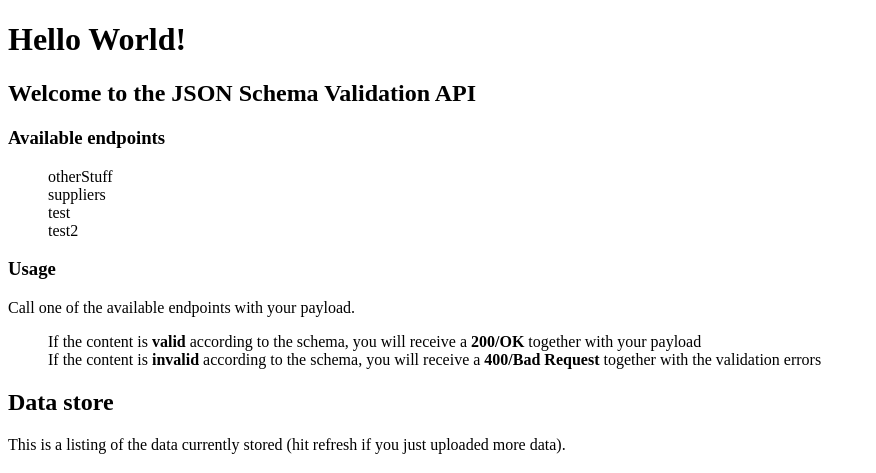
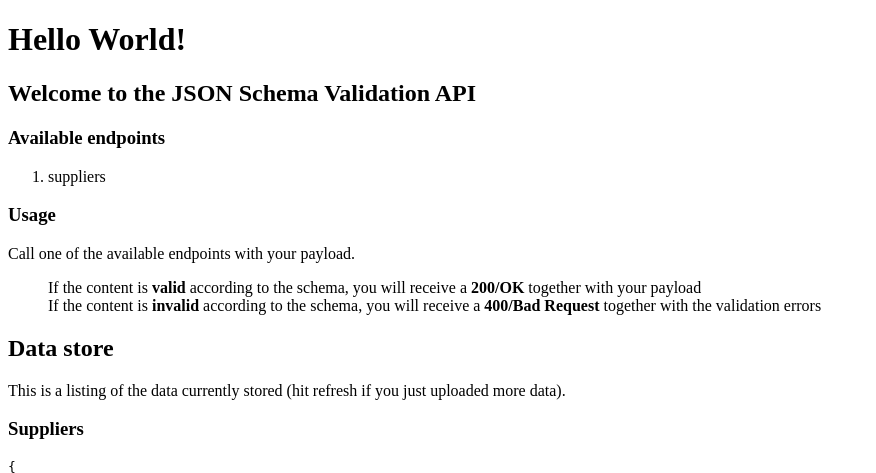
Before and after one commit to Antra/json-validate-api, a Flask app: page / in a window 1280 px wide; the page is wider, and only the part inside the window is pictured. Shown: the top 473 px of that part, without its empty margins (0-876 px from the left). Run offline with Flask 2, Linux system fonts and the light colour scheme.

Commit message:
Fixed endpoint list and html visualisation

```diff
--- a/app.py
+++ b/app.py
@@ -12,7 +12,7 @@ with open('data/suppliers.json', 'r') as f:
 
 
 # Load the schemas - and make a list of them for the html page
-schemaList = ['suppliers', 'test', 'test2', 'otherStuff']
+schemaList = ['suppliers']
 with open('schema/supplier.json', 'r') as f:
     supplierSchema = json.load(f)
 
--- a/templates/home.html
+++ b/templates/home.html
@@ -1,9 +1,11 @@
 <!DOCTYPE html>
 <html lang="en">
+
 <head>
 	<meta charset="UTF-8">
 	<title>JSON Schema Validation API</title>
 </head>
+
 <body>
 	<h1>
 		Hello World!
@@ -15,11 +17,11 @@
 		Available endpoints
 	</h3>
 	<div class="endpoints">
-	<ol style="list-style: none;">
+		<ul style="list-style: bullet;">
 			{% for item in endpoints %}
 			<li> {{ item }}</li>
 			{% endfor %}
-	</ol>
+		</ul>
 	</div>
 	<h3>
 		Usage
@@ -27,8 +29,10 @@
 	<div class="usage">
 		Call one of the available endpoints with your payload.
 		<ul style="list-style: none;">
-		<li>If the content is <b>valid</b> according to the schema, you will receive a <b>200/OK</b> together with your payload</li>
-		<li>If the content is <b>invalid</b> according to the schema, you will receive a <b>400/Bad Request</b> together with the validation errors</li>
+			<li>If the content is <b>valid</b> according to the schema, you will receive a <b>200/OK</b> together with
+				your payload</li>
+			<li>If the content is <b>invalid</b> according to the schema, you will receive a <b>400/Bad Request</b>
+				together with the validation errors</li>
 		</ul>
 	</div>
 	<h2>
@@ -48,4 +52,5 @@
 		<pre>{{ otherdata }}</pre>
 	</div>
 </body>
+
 </html>
```
Lines whose indentation alone changed are shown as unchanged.
